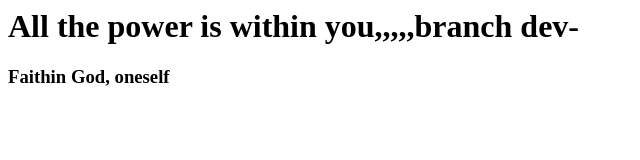
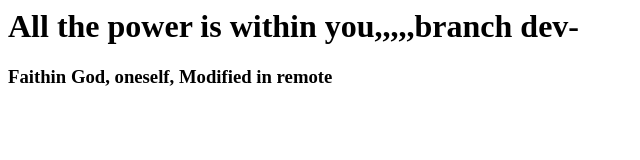
Before and after one commit to revathiramamurthy/firstgitrepo, a plain HTML site: page index.html in a window 1280 px wide. Shown: the whole page, without its empty margins (0-640 px from the left). Drawn offline with Linux system fonts and the light colour scheme.

Commit message:
Update index.html

```diff
--- a/index.html
+++ b/index.html
@@ -1,2 +1,2 @@
 <html><h1>All the power is within you,,,,,branch dev- </h1>
-<h3>Faithin God, oneself</h3></html>
+<h3>Faithin God, oneself, Modified in remote</h3></html>
```
